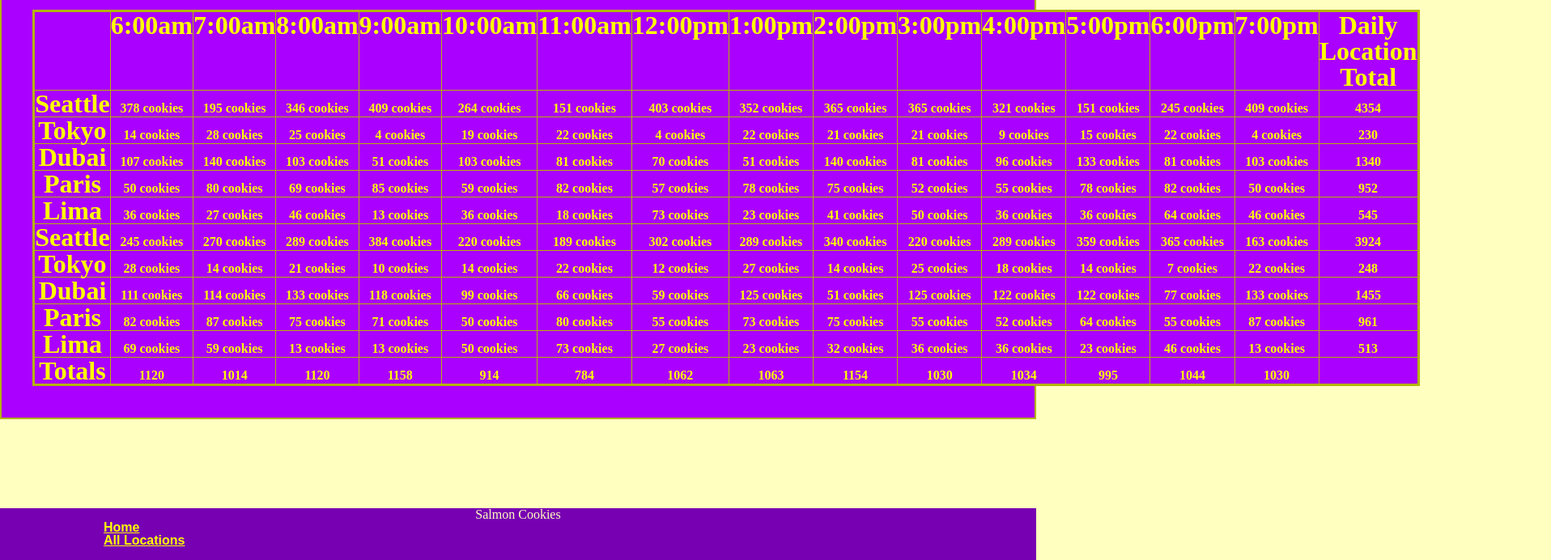
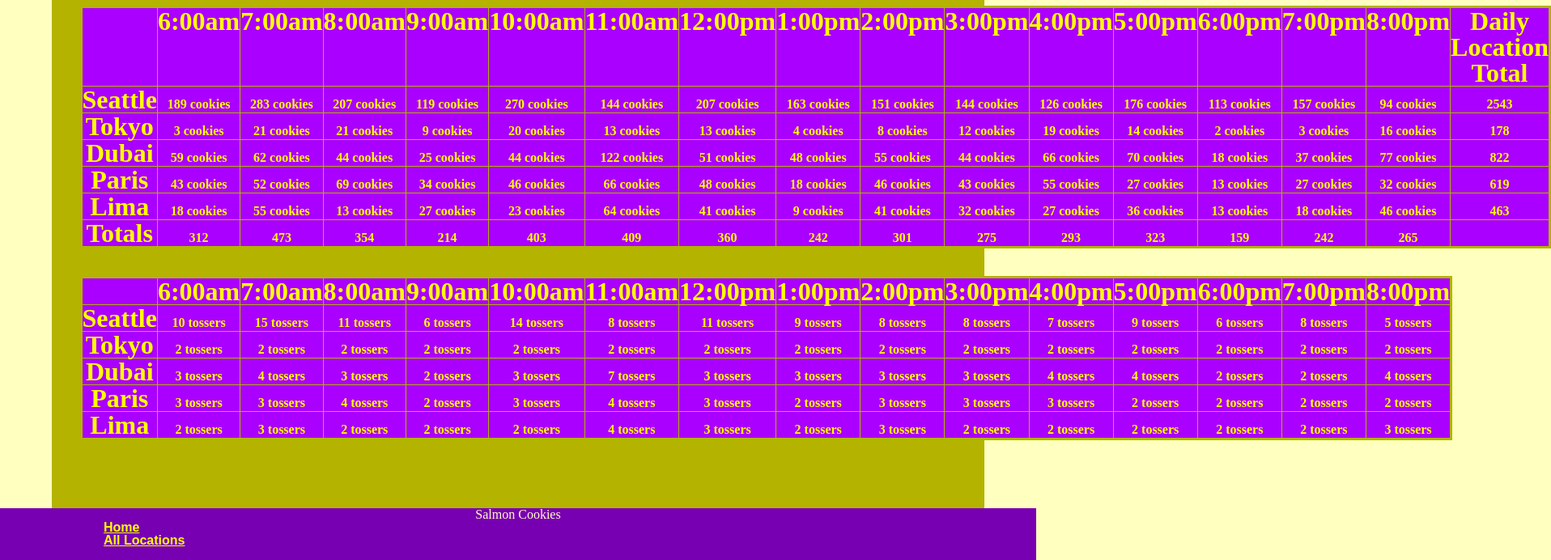
Before and after one commit to jordanLindo/cookie-stand, a plain HTML site: page sales.html in a window 1280 px wide. Shown: the part 108-800 px from the top of the page at 81% size, 1916 px wide, since content can reach past the window. Drawn offline with Linux system fonts and the light colour scheme; a web font is replaced by a local one.

Commit message:
Add second table and added curve to random customers

```diff
--- a/CSS/style.css
+++ b/CSS/style.css
@@ -74,6 +74,10 @@ a{
 
 div{
     margin-bottom: 5em;
+    background-color: #b3b300;
+    height: 800px;
+    width: 90%;
+    margin: 0 5%;
 }
 
 footer{
@@ -95,9 +99,10 @@ footer li{
 
 table{
     border: #b3b300 solid 3px;
+    color: #ffff00;
     margin: 3%;
     text-align: center;
-    max-width: 800px;
+    align-self: center;
     background-color: #aa00ff;
 }
 
--- a/JS/app.js
+++ b/JS/app.js
@@ -8,8 +8,9 @@ FILE app.js
 // Global variables
 var locations;
 var hoursOfOp = ['6:00am','7:00am','8:00am','9:00am','10:00am','11:00am','12:00pm'
-,'1:00pm','2:00pm','3:00pm','4:00pm','5:00pm','6:00pm','7:00pm'];
-var hourlyTotals = [0,0,0,0,0,0,0,0,0,0,0,0,0,0];
+,'1:00pm','2:00pm','3:00pm','4:00pm','5:00pm','6:00pm','7:00pm','8:00pm'];
+var hourlyTotals = [0,0,0,0,0,0,0,0,0,0,0,0,0,0,0];
+var curve = [0.5, 0.75, 1.0, 0.6, 0.8, 1.0, 0.7, 0.4, 0.6, 0.9, 0.7, 0.5, 0.3, 0.4, 0.6]
 var dailyTotals;
 var hasRun = false;
 
@@ -45,7 +46,7 @@ function initialize(){
 
     updateLocationsSection();
 
-    //buildSecondTable();
+    buildSecondTable();
 
 
 }
@@ -56,12 +57,14 @@ function Store(storeLocation,minCust,maxCust,avgCookieSale){
     this.minCust = minCust;
     this.maxCust = maxCust;
     this.avgCookieSale = avgCookieSale;
+    this.cookiesByHour = this.getCookiesSoldByHour();
 }
 
 Store.prototype.getCookiesSoldByHour = function(){
     let result = [];
     for (let i = 0; i < hoursOfOp.length; i++) {
         let randomCust = random(this.maxCust,this.minCust)
+        randomCust = Math.ceil(randomCust*curve[i]);
         let line = [hoursOfOp[i],Math.floor(randomCust*this.avgCookieSale)];
         result.push(line);
     }
@@ -76,7 +79,7 @@ Store.prototype.render = function(parent){
     tr.appendChild(th);
     let total = 0;
     for (let j = 0; j < hoursOfOp.length; j++) {
-        const element = this.getCookiesSoldByHour();
+        const element = this.cookiesByHour;
         let td = document.createElement('td');
         td.innerText = element[j][1]+' cookies';
         tr.appendChild(td);
@@ -89,22 +92,6 @@ Store.prototype.render = function(parent){
     parentElement.appendChild(tr);
 }
 
-/**
- *
- * @param {number} maxCust maximum hourly customers
- * @param {number} minCust minimum hourly customers
- * @param {number} avgCookieSale average cookies sold per customer
- * @returns {Array} cookie sales by hour
- */
-function getSimCookiesByHour(maxCust,minCust,avgCookieSale){
-    let result = [];
-    for (let i = 0; i < hoursOfOp.length; i++) {
-        let randomCust = random(maxCust,minCust)
-        let line = [hoursOfOp[i],Math.floor(randomCust*avgCookieSale)];
-        result.push(line);
-    }
-    return result;
-}
 
 /**
  *
@@ -113,7 +100,7 @@ function getSimCookiesByHour(maxCust,minCust,avgCookieSale){
  * @returns {number} a random number between min and max inclusive
  */
 function random(max,min){
-    return Math.ceil(Math.random()*(max-min)+min);
+    return Math.floor(Math.random()*(max-min+1)+min);
 }
 
 /**
@@ -123,8 +110,7 @@ function updateLocationListDisplay(){
     let div = document.getElementById('locationList');
     if(div != null){
         div.innerHTML = '';
-        let article = buildLocationListDisplay();
-        div.appendChild(article);
+        buildLocationListDisplay();
     }
 }
 
@@ -142,14 +128,12 @@ function updateLocationsSection(){
 
 /**
  * Assembles an article based on simulates sales information.
- * @returns {article} an article assembled based on simulated sales information
  */
 function buildLocationListDisplay(){
-    let article = document.createElement('article');
+    let div = document.getElementById('locationList');
     let h2 = document.createElement('h2');
     h2.innerText = 'Locations';
-    article.appendChild(h2);
-    let div = document.getElementById('locationList');
+    div.appendChild(h2);
     let table = document.createElement('table');
     table.setAttribute('id','salesTable');
     let headerTr = getHeaderRow();
@@ -162,38 +146,15 @@ function buildLocationListDisplay(){
     locations.forEach(store => {
         store.render(table);
     });
-
-    for (let i = 0; i < locations.length; i++) {
-        let tr = document.createElement('tr');
-        let th = document.createElement('th');
-        th.innerText = locations[i].storeLocation;
-        tr.appendChild(th);
-        let total = 0;
-        for (let j = 0; j < hoursOfOp.length; j++) {
-            const element = locations[i].getCookiesSoldByHour();
-            let td = document.createElement('td');
-            td.innerText = element[j][1]+' cookies';
-            tr.appendChild(td);
-            total += element[j][1];
-            hourlyTotals[j] += element[j][1];
-        }
-        let totalTd = document.createElement('td');
-        totalTd.innerText = total;
-        tr.appendChild(totalTd);
-        table.appendChild(tr);
-    }
     let tFooter = getTableFooter(hourlyTotals);
 
     table.appendChild(tFooter);
-    article.appendChild(table);
-
-    return article;
+    div.appendChild(table);
 }
 
 
 function buildSecondTable(){
     let parent = document.getElementById("locationList");
-    let originTable = document.getElementById("salesTable");
     let table = document.createElement('table');
     table.appendChild(getHeaderRow());
     locations.forEach(store => {
@@ -202,14 +163,22 @@ function buildSecondTable(){
         th.innerText = store.storeLocation;
         tr.appendChild(th);
         for (let i = 0; i < hoursOfOp.length; i++) {
-            const element = store.getCookiesSoldByHour[i];
+            const element = store.cookiesByHour[i][1];
             let td = document.createElement('td');
-            td.innerText = Math.floor(element/20);
+            td.innerText = getEmployeesNeeded(element)+" tossers";
             tr.appendChild(td);
         }
         table.appendChild(tr);
     });
     parent.appendChild(table);
+}
+
+function getEmployeesNeeded(element){
+    let result = Math.ceil(element/20);
+    if (result < 2){
+        result = 2;
+    }
+    return result;
 }
 
 function getHeaderRow(){
```
